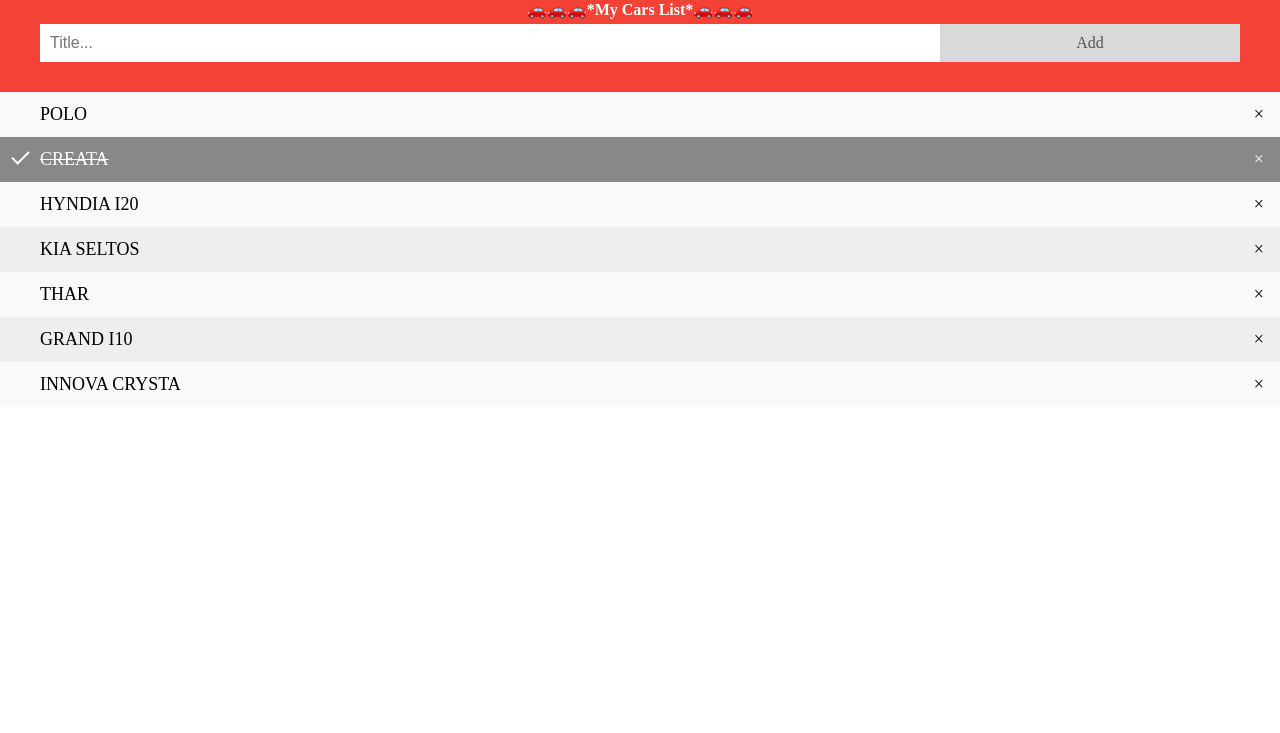
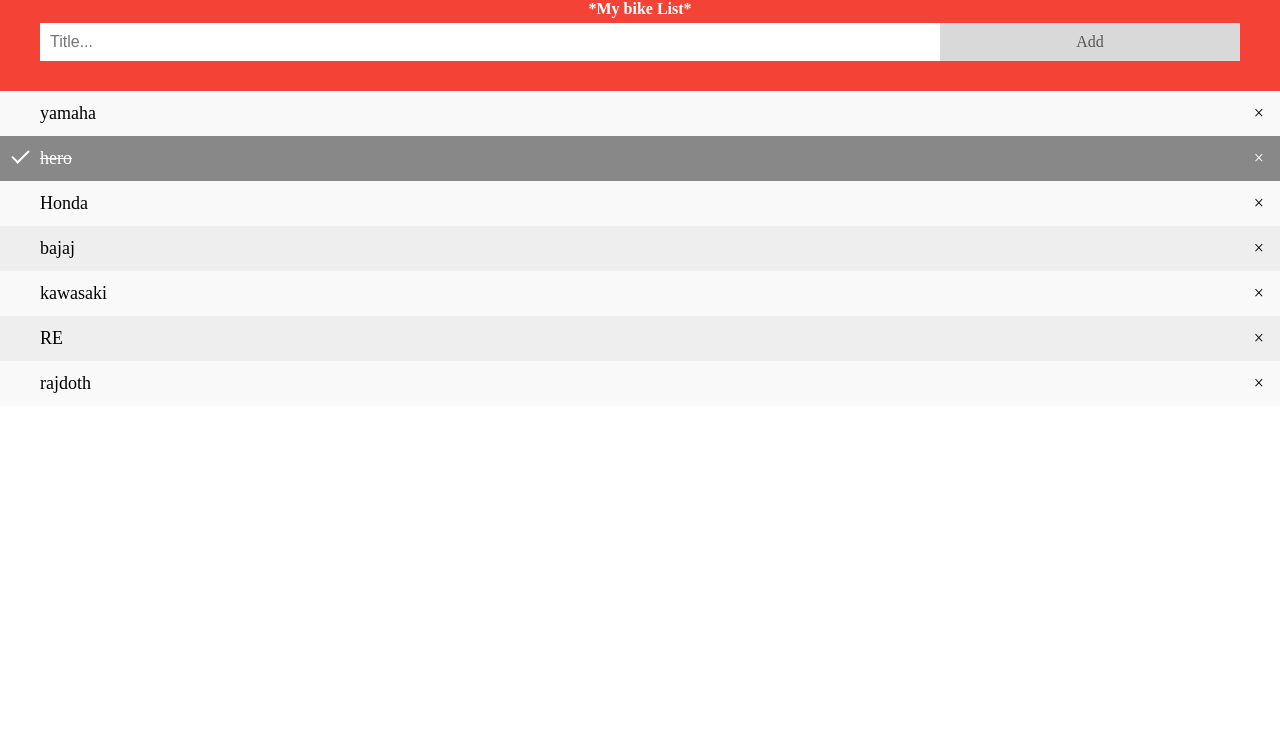
Before and after one commit to Vignesh5257/Vignesh5257, a plain HTML site: page index.html in a window 1280 px wide. Shown: the part 67-800 px from the top of the page. Drawn offline with Linux system fonts and the light colour scheme.

Commit message:
Update index.html

```diff
--- a/index.html
+++ b/index.html
@@ -129,19 +129,19 @@ input {
 
 <div id="myDIV" class="header">
   <h2 style="margin:5px">Simple To Do List Task</h2>
-  <h4 style="margin:5px">🚗🚗🚗*My Cars  List*🚗🚗🚗</h4>
+  <h4 style="margin:5px">*My bike  List*</h4>
    <input type="text" id="myInput" placeholder="Title...">
   <span onclick="newElement()" class="addBtn">Add</span>
 </div>
 
 <ul id="myUL">
-  <li>POLO </li>
-  <li class="checked">CREATA </li>
-  <li>HYNDIA I20 </li>
-  <li>KIA SELTOS </li>
-  <li>THAR </li>
-    <li>GRAND I10 </li>
-    <li>INNOVA CRYSTA </li>
+  <li>yamaha </li>
+  <li class="checked">hero </li>
+  <li>Honda</li>
+  <li>bajaj</li>
+  <li>kawasaki </li>
+    <li>RE </li>
+    <li>rajdoth </li>
 
 
 </ul>
```
